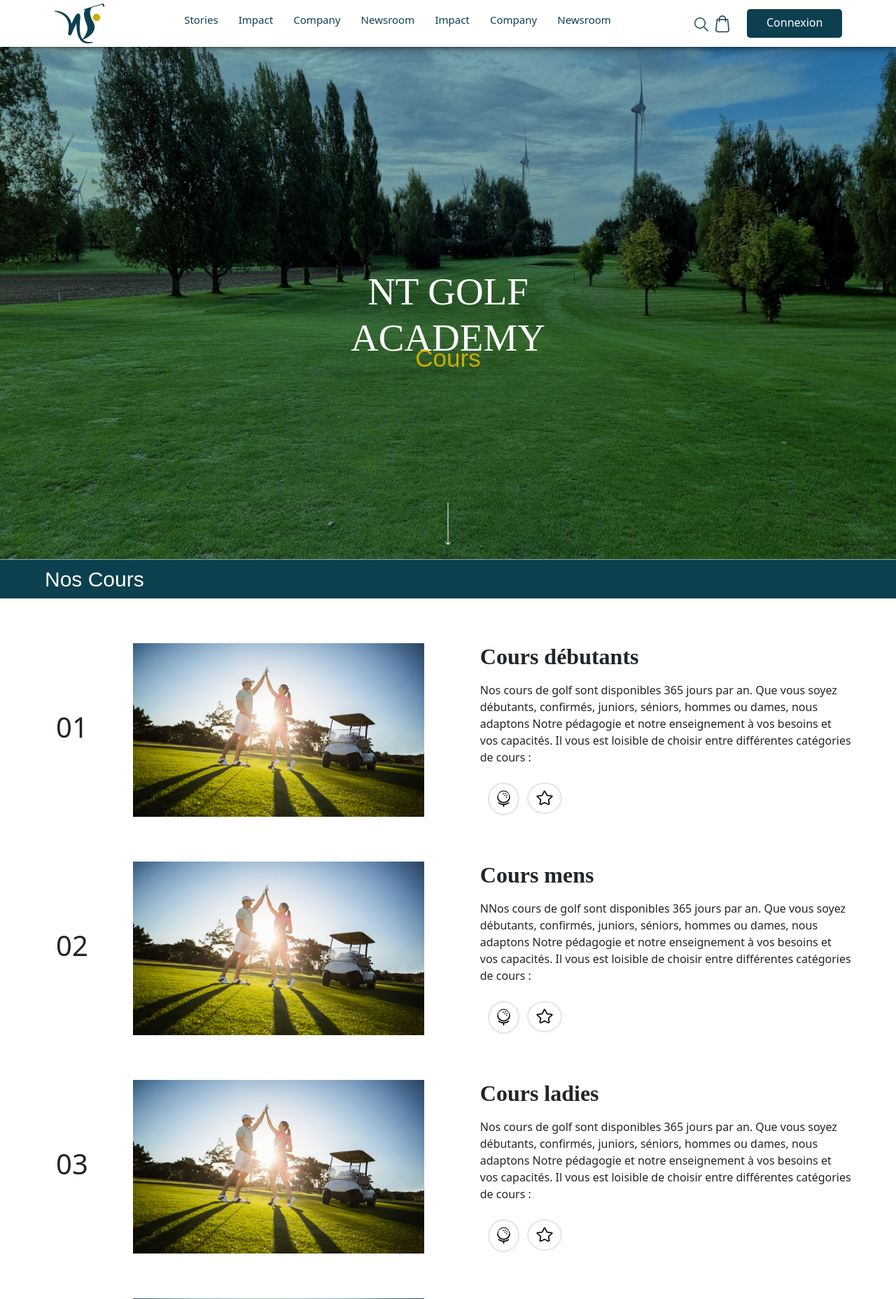
After one commit to mariamBouzine/new_Golf, a PHP site: page /cours.php in a window 1280 px wide. The commit adds this page. Shown: the top 1856 px of the page at 70% size. Run offline with PHP 8.4, Linux system fonts and the light colour scheme; some web fonts are replaced.

Commit message:
add  page cours

```diff
--- /dev/null
+++ b/contact.php
@@ -0,0 +1,14 @@
+<section class="contact">
+        <h2 data-aos="fade-up" class="contact_title">NT Golf Academy</h2>
+        <h2 data-aos="fade-up" class="contact_sous_titre">Nos valeurs</h2>
+        <p data-aos="fade-up" class="paragraph_contact">orem ipsum dolor sit amet, consectetuer adipiscing elit, sed diam nonummy nibh euismod tincidunt ut laoreet dolore magna aliquam erat volutpat. </p>
+        <div data-aos="fade-up" class="d-flex justify-content-center mt-5">
+            <div class="frm-concact">
+                <span class="wpcf7-form-control-wrap" data-name="mail">
+                    <input type="email" name="mail" value="" size="40" class="wpcf7-form-control wpcf7-text wpcf7-email wpcf7-validates-as-required wpcf7-validates-as-email nl_email" aria-required="true" aria-invalid="false" placeholder="E-mail">
+                </span><br>
+                <input type="submit" value="Decouvrir" class="btn_contact wpcf7-form-control has-spinner wpcf7-submit nl_btns">
+                <span class="wpcf7-spinner"></span>
+            </div>
+        </div>
+    </section>
--- /dev/null
+++ b/cours.php
@@ -0,0 +1,139 @@
+<!DOCTYPE html>
+<html lang="en">
+
+<head>
+    <meta charset="UTF-8">
+    <meta http-equiv="X-UA-Compatible" content="IE=edge">
+    <meta name="viewport" content="width=device-width, initial-scale=1.0">
+    <link href="https://cdn.jsdelivr.net/npm/bootstrap@5.0.2/dist/css/bootstrap.min.css" rel="stylesheet" integrity="sha384-EVSTQN3/azprG1Anm3QDgpJLIm9Nao0Yz1ztcQTwFspd3yD65VohhpuuCOmLASjC" crossorigin="anonymous">
+    <link rel="stylesheet" href="https://maxst.icons8.com/vue-static/landings/line-awesome/line-awesome/1.3.0/css/line-awesome.min.css">
+    <title>Document</title>
+</head>
+
+<body>
+    <?php include("nav.php"); ?>
+    <header>
+        <div class="header">
+            <div class="slideshow-container">
+                <img src="img/header_cours.png" alt="image_header" />
+            </div>
+            <div class="container">
+                <div class="row">
+                    <div class="col-lg-12">
+                        <div class="title aos-init  " data-aos="fade-up" data-aos-duration="2500">
+                            <h1 class="aos-init " data-aos="fade-up" data-aos-duration="2500"> NT Golf Academy</h1>
+                            <h3 data-aos="fade-up">Cours</h3>
+                        </div>
+                    </div>
+                </div>
+            </div>
+        </div>
+        <div id="box_Decouvrir" data-aos="fade-up" class="box_Cours">
+            <h1>Nos Cours</h1>
+        </div>
+    </header>
+    <div class="arrow_link">
+        <div class="arrow bounce">
+            <a href="#box_Decouvrir" aria-label="scroll_down">
+                <svg width="8" height="61" viewBox="0 0 8 61" fill="none" xmlns="http://www.w3.org/2000/svg">
+                    <path d="M3.64645 60.3536C3.84171 60.5488 4.15829 60.5488 4.35355 60.3536L7.53553 57.1716C7.7308 56.9763 7.7308 56.6597 7.53553 56.4645C7.34027 56.2692 7.02369 56.2692 6.82843 56.4645L4 59.2929L1.17157 56.4645C0.976311 56.2692 0.659728 56.2692 0.464466 56.4645C0.269204 56.6597 0.269204 56.9763 0.464466 57.1716L3.64645 60.3536ZM4.5 60L4.5 0H3.5L3.5 60H4.5Z" fill="white"></path>
+                </svg>
+            </a>
+        </div>
+    </div>
+    <section class="box_typeCours">
+        <div class="d-flex type_Cours">
+            <div class="flex-shrink-0 numbr_cour">
+                <h1>01</h1>
+            </div>
+            <div class="flex-shrink-1 img_cour">
+                <img src="./img/cours.png" alt="...">
+            </div>
+            <div class="flex-grow-2 ms-3 text_cour">
+                <h2>Cours débutants</h2>
+                <p>Nos cours de golf sont disponibles 365 jours par an.
+                    Que vous soyez débutants, confirmés, juniors, séniors, hommes ou dames, nous adaptons Notre pédagogie et notre enseignement à vos besoins et vos capacités.
+                    Il vous est loisible de choisir entre différentes catégories de cours :
+                </p>
+                <div class="d-flex box_icons_cours">
+                    <a href="#"><img src="./img/icons/icon_cour.png" /></a>
+                    <a href="#"><img src="./img/icons/icon_star.png" /></a>
+                </div>
+            </div>
+            <div class="flex-grow-3 ms-3 btn_icon_cour">
+                <a href=""><img src="./img/icons/btnicon_cour.png" /></a>
+            </div>
+        </div>
+        <div class="d-flex type_Cours">
+            <div class="flex-shrink-0 numbr_cour">
+                <h1>02</h1>
+            </div>
+            <div class="flex-shrink-1 img_cour">
+                <img src="./img/cours.png" alt="...">
+            </div>
+            <div class="flex-grow-2 ms-3 text_cour">
+                <h2>Cours mens</h2>
+                <p>NNos cours de golf sont disponibles 365 jours par an.
+                    Que vous soyez débutants, confirmés, juniors, séniors, hommes ou dames, nous adaptons Notre pédagogie et notre enseignement à vos besoins et vos capacités.
+                    Il vous est loisible de choisir entre différentes catégories de cours :
+                </p>
+                <div class="d-flex box_icons_cours">
+                    <a href="#"><img src="./img/icons/icon_cour.png" /></a>
+                    <a href="#"><img src="./img/icons/icon_star.png" /></a>
+                </div>
+            </div>
+            <div class="flex-grow-3 ms-3 btn_icon_cour">
+                <a href=""><img src="./img/icons/btnicon_cour.png" /></a>
+            </div>
+        </div>
+        <div class="d-flex type_Cours">
+            <div class="flex-shrink-0 numbr_cour">
+                <h1>03</h1>
+            </div>
+            <div class="flex-shrink-1 img_cour">
+                <img src="./img/cours.png" alt="...">
+            </div>
+            <div class="flex-grow-2 ms-3 text_cour">
+                <h2>Cours ladies</h2>
+                <p>Nos cours de golf sont disponibles 365 jours par an.
+                    Que vous soyez débutants, confirmés, juniors, séniors, hommes ou dames, nous adaptons Notre pédagogie et notre enseignement à vos besoins et vos capacités.
+                    Il vous est loisible de choisir entre différentes catégories de cours :
+                </p>
+                <div class="d-flex box_icons_cours">
+                    <a href="#"><img src="./img/icons/icon_cour.png" /></a>
+                    <a href="#"><img src="./img/icons/icon_star.png" /></a>
+                </div>
+            </div>
+            <div class="flex-grow-3 ms-3 btn_icon_cour">
+                <a href=""><img src="./img/icons/btnicon_cour.png" /></a>
+            </div>
+        </div>
+        <div class="d-flex type_Cours">
+            <div class="flex-shrink-0 numbr_cour">
+                <h1>04</h1>
+            </div>
+            <div class="flex-shrink-1 img_cour">
+                <img src="./img/cours.png" alt="...">
+            </div>
+            <div class="flex-grow-2 ms-3 text_cour">
+                <h2>Cours séniors</h2>
+                <p>Nos cours de golf sont disponibles 365 jours par an.
+                    Que vous soyez débutants, confirmés, juniors, séniors, hommes ou dames, nous adaptons Notre pédagogie et notre enseignement à vos besoins et vos capacités.
+                    Il vous est loisible de choisir entre différentes catégories de cours :
+                </p>
+                <div class="d-flex box_icons_cours">
+                    <a href="#"><img src="./img/icons/icon_cour.png" /></a>
+                    <a href="#"><img src="./img/icons/icon_star.png" /></a>
+                </div>
+            </div>
+            <div class="flex-grow-3 ms-3 btn_icon_cour">
+                <a href=""><img src="./img/icons/btnicon_cour.png" /></a>
+            </div>
+        </div>
+    </section>
+    <?php include("contact.php");
+          include("footer.php")
+    ?>
+</body>
+
+</html>
--- a/style/style.css
+++ b/style/style.css
@@ -173,7 +173,7 @@ input[type=checkbox]{
     color: #CDAC00;
     font-family: 'Blacksword', sans-serif;
 }
-.box_Decouvrir{
+.box_Decouvrir,.box_Cours{
     display: flex;
     justify-content: space-between;
     align-self: center;
@@ -182,9 +182,10 @@ input[type=checkbox]{
     background-color: #0D404F;
     color: #fff;
 }
-.box_Decouvrir h1{
+.box_Decouvrir h1,.box_Cours h1{
     font-size: 30px;
     font-family: 'Blacksword', sans-serif;
+    margin-bottom: 0px !important;
 }
 .btn_decouvrir{
     height: 57px;
@@ -902,3 +903,60 @@ section.welcome::before {
     text-decoration: none !important;
     color: #fff !important;
 }
+/* /////////////////////////////////////page cours//////////////////////////// */
+.box_Cours{
+    padding: 0.6rem 4rem;
+}
+.box_typeCours{
+    margin-top: 2rem;
+    /* padding: 2rem 6rem; */
+}
+.type_Cours{
+    justify-content: space-evenly !important;
+}
+.type_Cours:hover{
+    background-color: #F8F8F8;
+}
+.type_Cours:hover .btn_icon_cour{
+    background-color: #F8F8F8;
+    display: flex;
+    align-items: center;
+}
+.numbr_cour{
+    text-align: center;
+    display: flex;
+    align-items: center;
+}
+.img_cour,.text_cour,.numbr_cour{
+    padding: 2rem;
+}
+.numbr_cour h1{
+    margin-left: 3rem;
+}
+.text_cour h2{
+    font-family: 'Frank Ruhl Libre', serif;
+    margin-bottom: 1rem;
+    font-weight: 600;
+
+}
+.text_cour p{
+   padding-right: 2rem
+}
+.box_icons_cours img{
+    margin-left: 0.7rem;
+    border: 2px solid #E5E5E5;
+    padding: 0.6rem 11px;
+    border-radius: 50%;
+    margin-top: 0.5rem;
+}
+.btn_icon_cour{
+    display: none;
+    /* display: flex;
+    align-items: center; */
+}
+.btn_icon_cour a{
+    border: 1px solid #0D404F;
+    background-color: #0D404F;
+    border-radius: 50%;
+    margin-right: 4rem;
+}
```
Also changed, not shown: index.php (+1 -15 lines), img/cours.png (added), img/header_cours.png (added), img/icons/btnicon_cour.png (added), img/icons/icon_cour.png (added), img/icons/icon_star.png (added).
